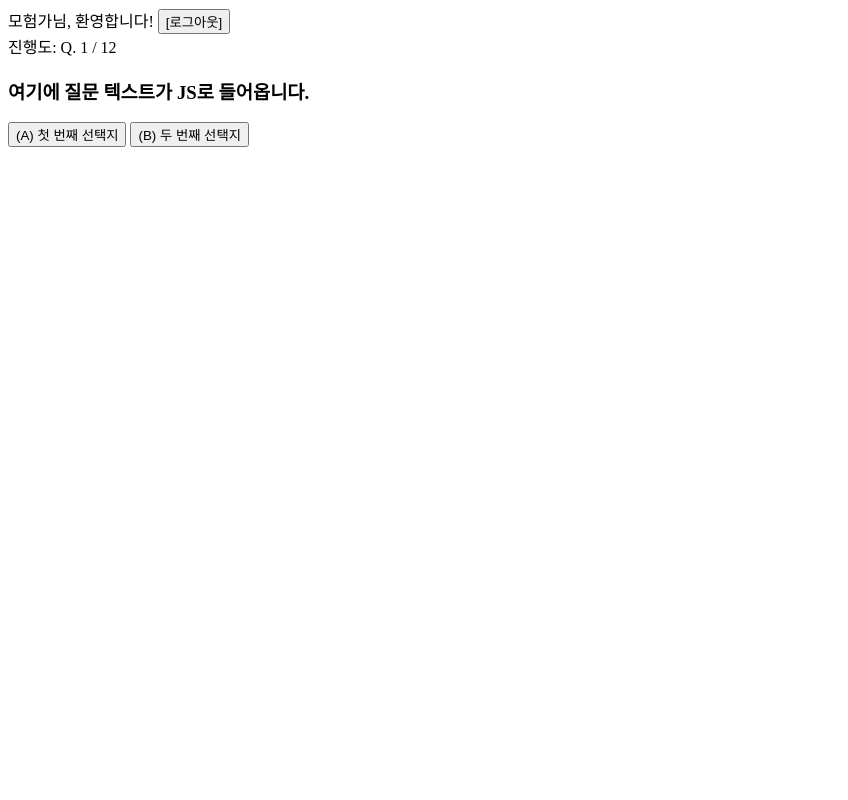
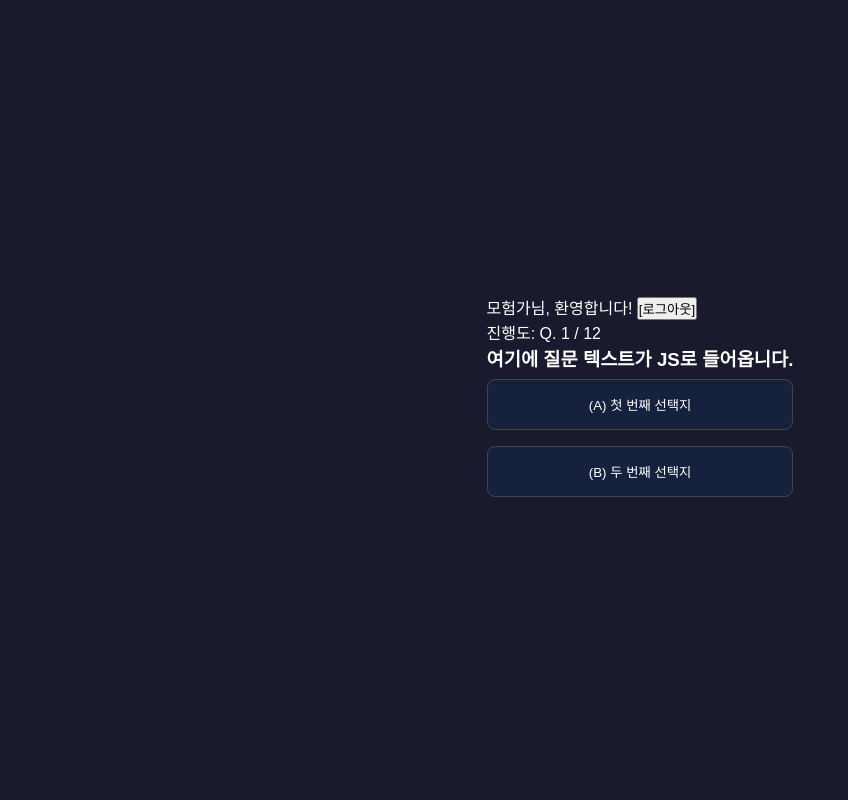
Before and after one commit to RPG-MBTI-Miniproject/rpg-project, a Flask app: page /test in a window 1280 px wide. Shown: the whole page, without its empty margins (0-848 px from the left). Run offline with Flask 3, Linux system fonts and the light colour scheme.

Commit message:
TODO + chore: CSS 디렉터리 및 스타일시트 기본 뼈대 추가

```diff
--- /dev/null
+++ b/static/css/style.css
@@ -0,0 +1,29 @@
+/* TODO: [최현욱] 전체 페이지 공통 스타일 및 색상 변수 정의 */
+:root {
+    --bg-color: #1a1a2e;
+    --card-bg: #16213e;
+    --primary-color: #e94560;
+    --text-color: #ffffff;
+}
+
+* {
+    box-sizing: border-box;
+    margin: 0;
+    padding: 0;
+}
+
+body {
+    font-family: 'Pretendard', sans-serif;
+    background-color: var(--bg-color);
+    color: var(--text-color);
+    min-height: 100vh;
+    display: flex;
+    justify-content: center;
+    align-items: center;
+}
+
+.container {
+    width: 100%;
+    max-width: 480px;
+    padding: 20px;
+}
--- /dev/null
+++ b/static/css/test.css
@@ -0,0 +1,27 @@
+/* TODO: [최현욱] Frame 2 (test.html) 진행도 바 및 선택지 버튼 스타일링 */
+.progress-bar-container {
+    width: 100%;
+    height: 10px;
+    background-color: #333;
+    border-radius: 5px;
+    overflow: hidden;
+    margin: 15px 0;
+}
+
+.progress-bar-fill {
+    height: 100%;
+    background-color: var(--primary-color);
+    width: 0%; /* JS로 제어 */
+    transition: width 0.3s ease;
+}
+
+.answer-btn {
+    width: 100%;
+    padding: 15px;
+    margin: 8px 0;
+    background-color: var(--card-bg);
+    color: white;
+    border: 1px solid #444;
+    border-radius: 8px;
+    cursor: pointer;
+}
--- a/templates/index.html
+++ b/templates/index.html
@@ -3,6 +3,8 @@
 <head>
     <meta charset="UTF-8">
     <title>RPG MBTI - 로그인</title>
+    <link rel="stylesheet" href="/static/css/style.css">
+    <link rel="stylesheet" href="/static/css/auth.css">
     <!-- TODO: [최현욱] Tailwind CSS CDN 또는 Bootstrap 추가 및 공통 스타일 적용 -->
 </head>
 <body>
--- a/templates/result.html
+++ b/templates/result.html
@@ -3,6 +3,8 @@
 <head>
     <meta charset="UTF-8">
     <title>RPG MBTI - 결과 보고서</title>
+    <link rel="stylesheet" href="/static/css/style.css">
+    <link rel="stylesheet" href="/static/css/result.css">
 </head>
 <body>
     <!-- TODO: [최현욱] Frame 3 와이어프레임 UI/UX 및 Jinja2 서버사이드 렌더링 연결 -->
--- a/templates/signup.html
+++ b/templates/signup.html
@@ -3,6 +3,8 @@
 <head>
     <meta charset="UTF-8">
     <title>RPG MBTI - 신규 모험가 등록</title>
+    <link rel="stylesheet" href="/static/css/style.css">
+    <link rel="stylesheet" href="/static/css/auth.css">
 </head>
 <body>
     <!-- TODO: [최현욱] Frame 4 와이어프레임에 맞춘 UI/UX 퍼블리싱 -->
--- a/templates/test.html
+++ b/templates/test.html
@@ -3,6 +3,8 @@
 <head>
     <meta charset="UTF-8">
     <title>RPG MBTI - 모험 진행 중</title>
+    <link rel="stylesheet" href="/static/css/style.css">
+    <link rel="stylesheet" href="/static/css/test.css">
 </head>
 <body>
     <!-- TODO: [최현욱] Frame 2 와이어프레임에 맞춘 UI/UX 퍼블리싱 (SPA 형태) -->
```
Also changed, not shown: static/css/auth.css (added, +25 -0 lines), static/css/result.css (added, +21 -0 lines).
